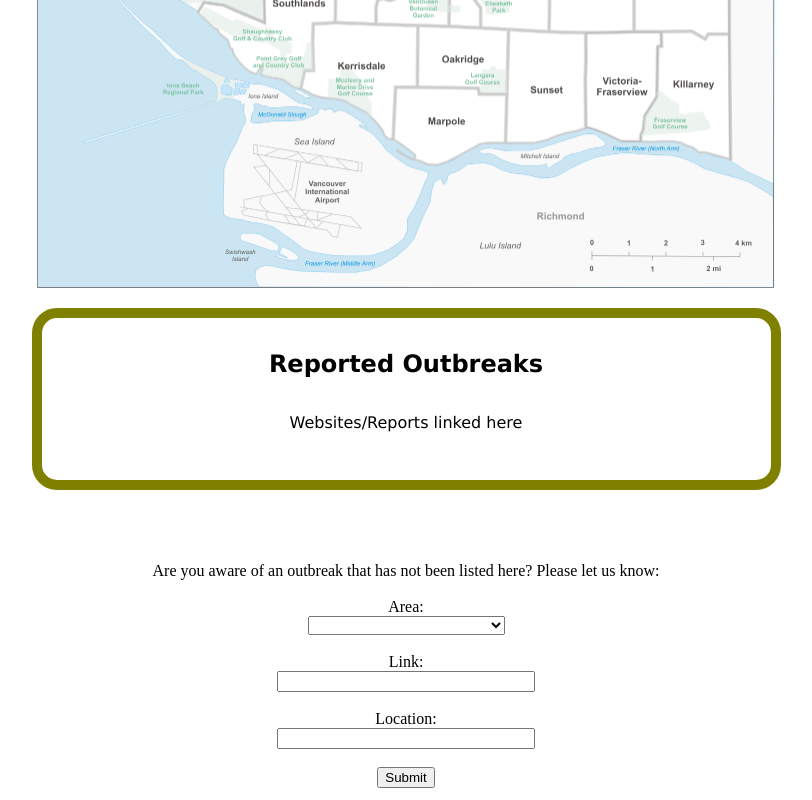
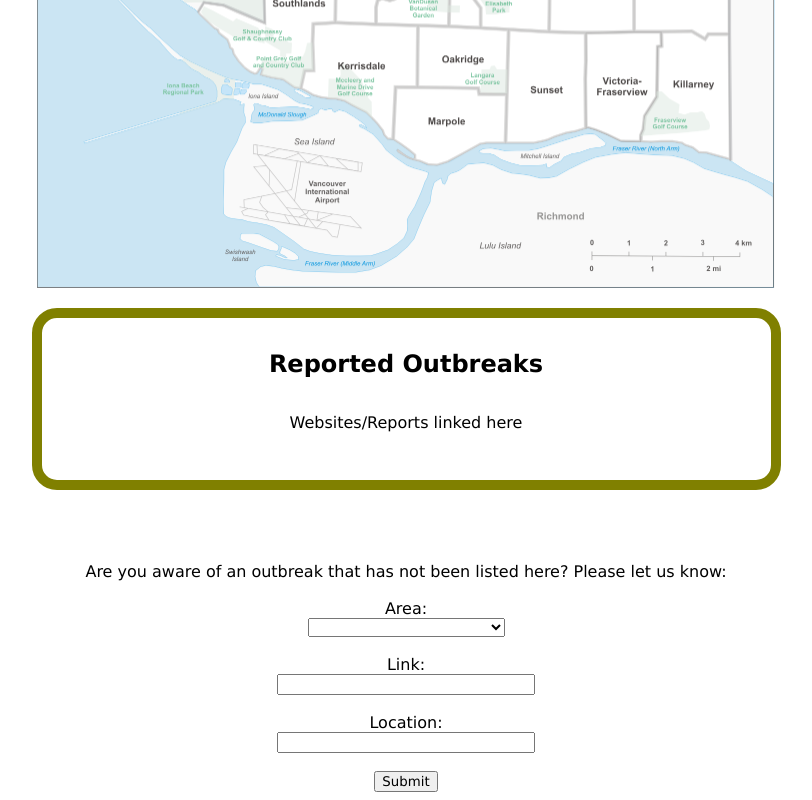
Before and after one commit to Shuhaibm/Corona-Virus-in-Vancouver, a plain HTML site: page index.html in a window 1280 px wide. Shown: the part 429-1229 px from the top of the page, without its empty margins (234-1046 px from the left). Drawn offline with nearby package versions, Linux system fonts and the light colour scheme.

Commit message:
Add files via upload

```diff
--- a/index.html
+++ b/index.html
@@ -216,7 +216,7 @@
       </map>
 
       <br><br><br><br>
-      <center> Are you aware of an outbreak that has not been listed here? Please let us know: </center>
+      <center style="color:black; font-family:verdana;"> Are you aware of an outbreak that has not been listed here? Please let us know: </center>
       <br>
       <style>
       form {
@@ -225,7 +225,7 @@
       </style>
 
       <form>
-        <label >Area:</label><br>
+        <label style="color:black; font-family:verdana;">Area:</label><br>
         <select name = "area" id="area">
           <option></option>
           <option value="arlinks">Arbutus Ridge</option>
@@ -252,11 +252,11 @@
           <option value="welinks">West End</option>
           <option value=wpglinks>West Point Grey</option>
         </select><br><br>
-        <label for="link">Link:</label><br>
+        <label for="link" style="color:black; font-family:verdana;">Link:</label><br>
         <input type="text" id="link" name="link" style ="width: 250px;"><br><br>
-        <label>Location:</label><br>
+        <label style="color:black; font-family:verdana;">Location:</label><br>
         <input type="text" id="location" name="location" style ="width: 250px;"><br><br>
-        <input id = 5000 type="submit" class = "submit">
+        <input id = 5000 type="submit" class = "submit" style="color:black; font-family:verdana;">
       </form>
       <style> form {text-align: center;} </style>
 
```
